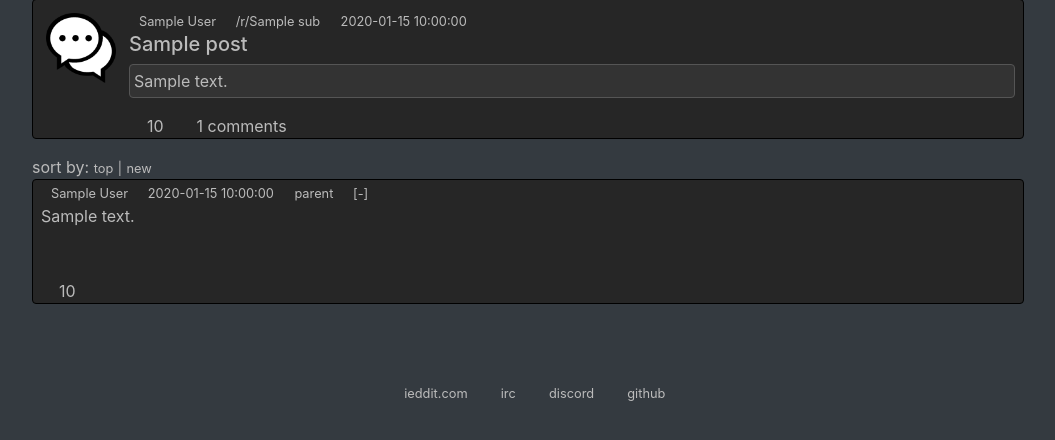
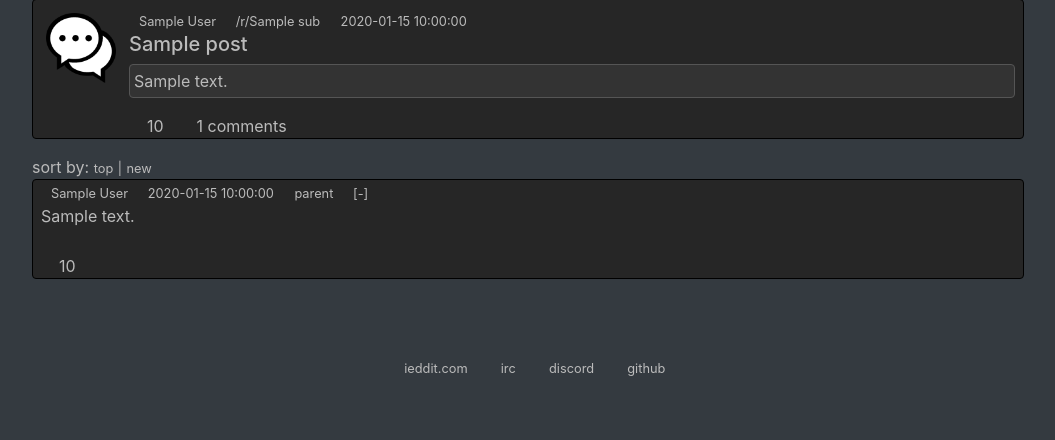
Before and after one commit to cc-d/ieddit, a Python web app: template templates/comments.html in a window 1280 px wide. Shown: the part 88-528 px from the top of the page, without its empty margins (112-1167 px from the left). Run offline with Jinja, Linux system fonts and the light colour scheme; the template is opened without the code that fills it: most values are stand-ins (such as "Sample title", 1, 10 or a date in 2020); some web fonts are replaced.

Commit message:
lowered min commen text height

```diff
--- a/static/base.css
+++ b/static/base.css
@@ -502,5 +502,5 @@ ul {
 }
 
 .comment-selftext-wrapper {
-	min-height: 75px;
+	min-height: 50px;
 }
```
